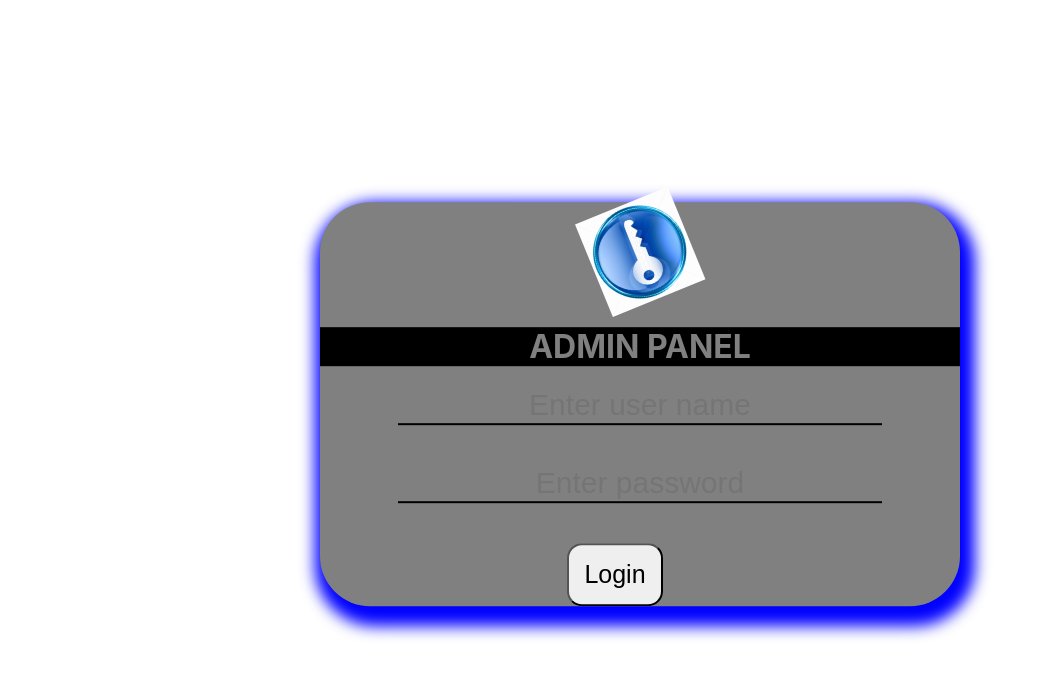
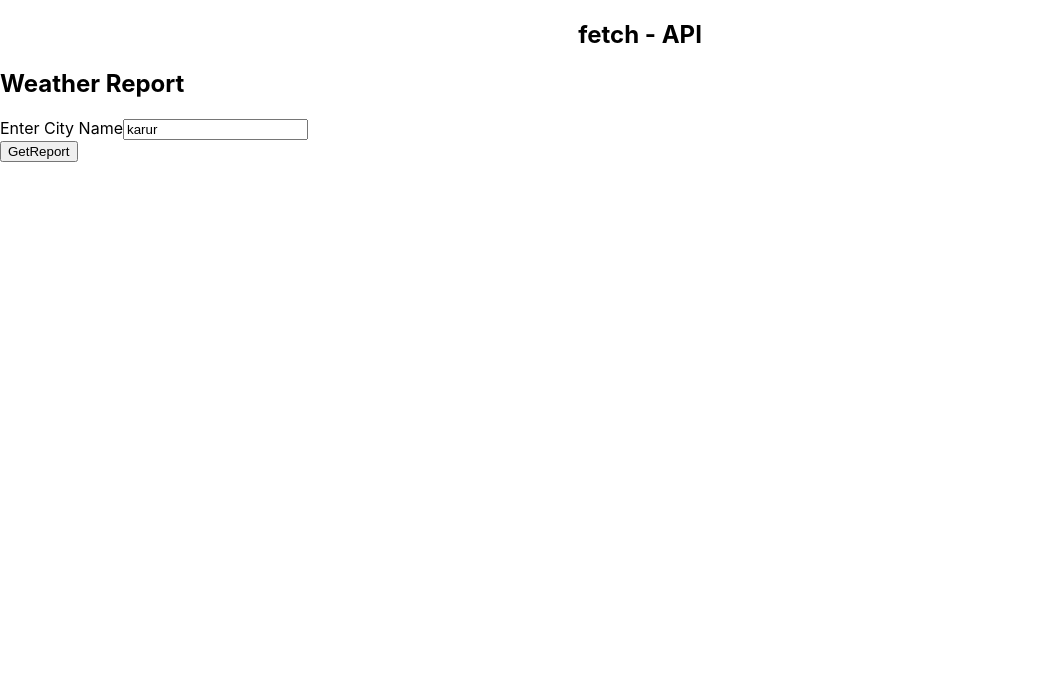
Before and after one commit to vijayalakshmip28-creator/reactprograms, a React (Create React App) app: page / in a window 1280 px wide. Shown: the top 676 px of the page, without its empty margins (0-1050 px from the left). Built offline with nearby package versions, Linux system fonts and the light colour scheme.

Commit message:
WeatherReport

```diff
--- a/src/App.js
+++ b/src/App.js
@@ -1,4 +1,53 @@
-import React from "react";
+import { useState } from "react"
+function App()
+{
+  const [city,SetCity]=useState("karur")
+  const [list,setList]=useState("null")
+  const upCity=(event)=>{
+    SetCity(event.target.value);
+  }
+  const findweather=()=>
+  {
+    console.log("city name:",city);
+      var api=`https://api.openweathermap.org/data/2.5/weather?q=${city}&appid=c99e20f637c0adcc55e89e826b874264`;
+
+      fetch(api)
+      .then((responce)=>responce.json())
+        .then((data)=>{
+          console.log(data);
+          setList(data)
+      })
+      .catch((err)=>
+      {
+        console.log(""+err);
+        setList(err)
+      })
+    }
+  return(
+    <>
+       <h2><center>fetch - API</center></h2>
+       <h2>Weather Report</h2>
+       <label>Enter City Name</label><input type="text" value={city} onChange={upCity}></input>
+       <br></br>
+       <input type="button" onClick={findweather} value="GetReport">
+       </input>
+       <br></br>
+       {list.cod===200 &&
+       <>
+       <h2>Final Report</h2>
+       <h3>Main Report:{list!==null  && list.weather[0].main}</h3>
+        <h3>Description:{list !==null && list.weather[0].description}</h3>
+        <h3>Temparature:{list !==null && list.main.temp}</h3>
+       </>}
+
+{
+  list.cod==="404" &&
+  <h3>Error Message: {list!==null && list.cod==='404' && list.message}</h3>
+}
+</>)
+}
+export default App
+/*import React from "react";
 import "./App.css"
 import myimg from './images/key.jpg'
 function App()
```
